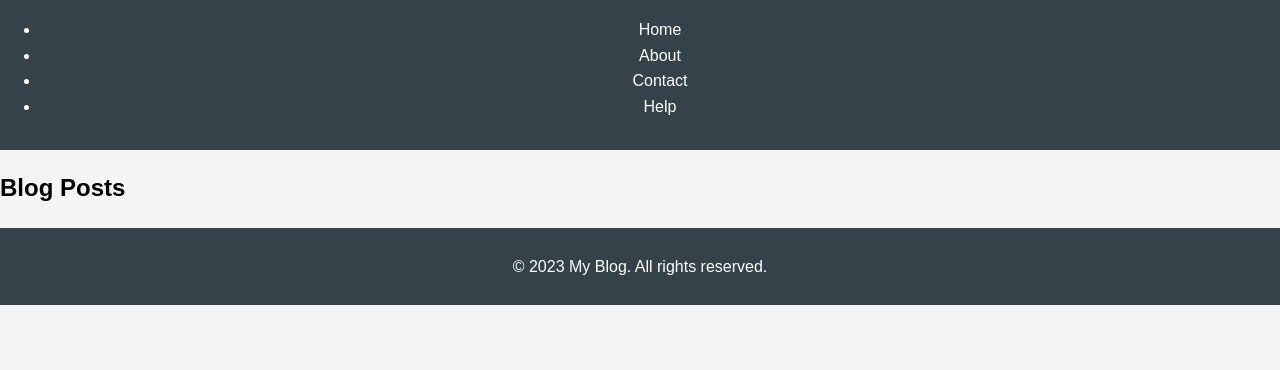
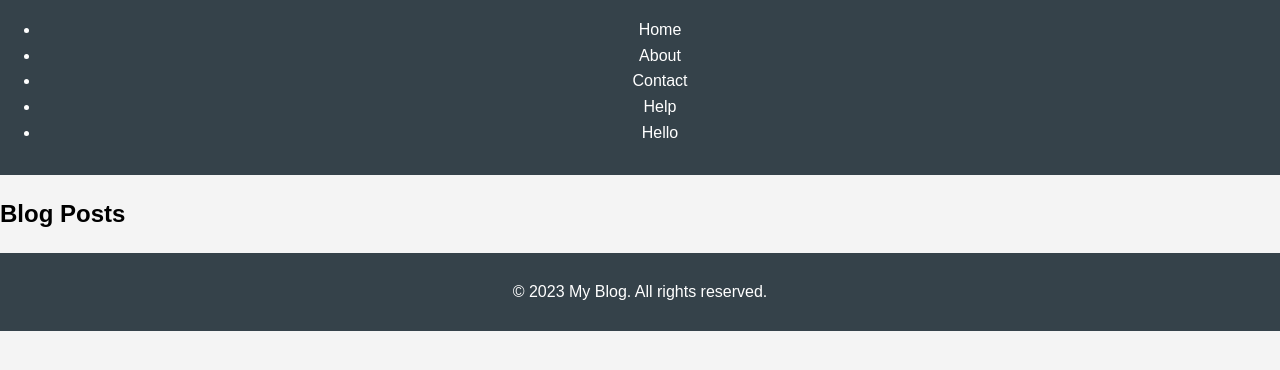
Before and after one commit to pattabiramanjanardhanam/blog-website, a plain HTML site: page index.html in a window 1280 px wide. Shown: the part 64-434 px from the top of the page. Drawn offline with Linux system fonts and the light colour scheme.

Commit message:
Add 'Hello' link to navigation menu

```diff
--- a/index.html
+++ b/index.html
@@ -15,6 +15,7 @@
                 <li><a href="#about">About</a></li>
                 <li><a href="#contact">Contact</a></li>
                 <li><a href="#help">Help</a></li>
+                <li><a href="#hello">Hello</a></li>
             </ul>
         </nav>
     </header>
```
